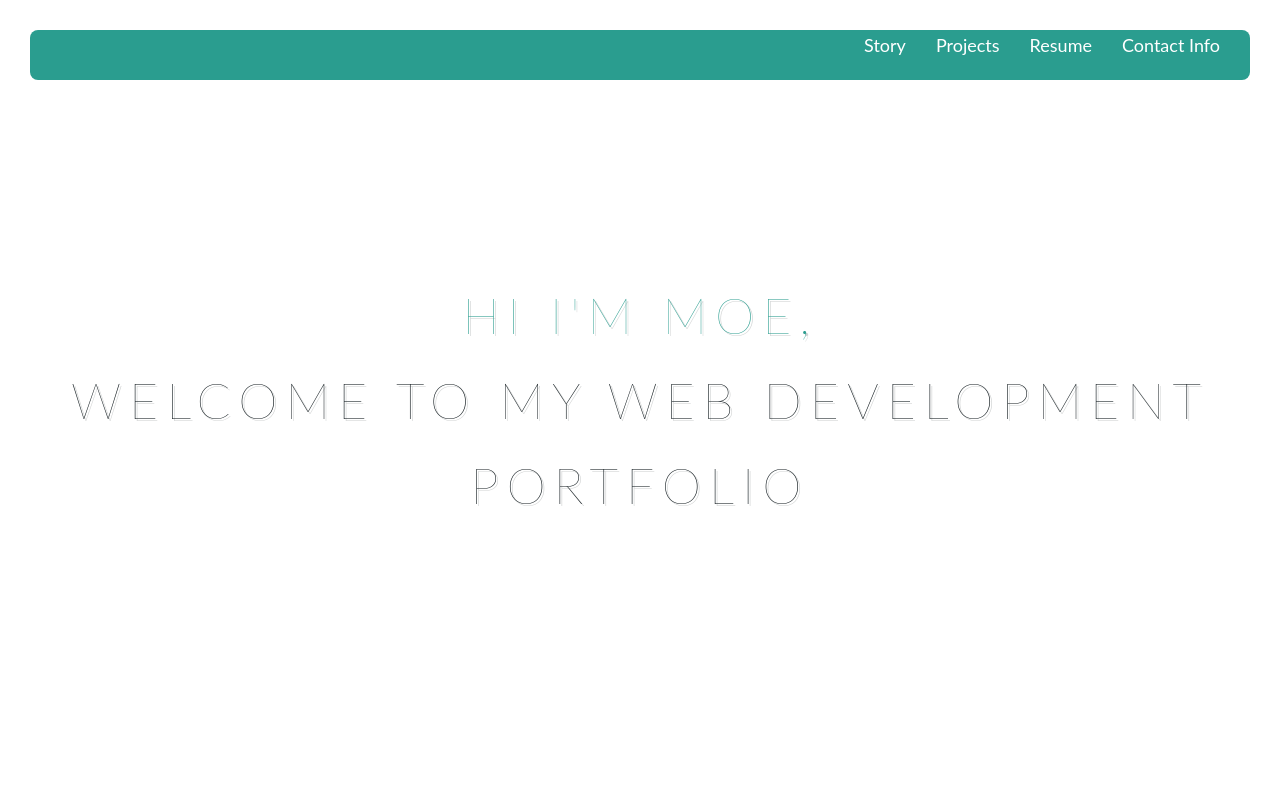
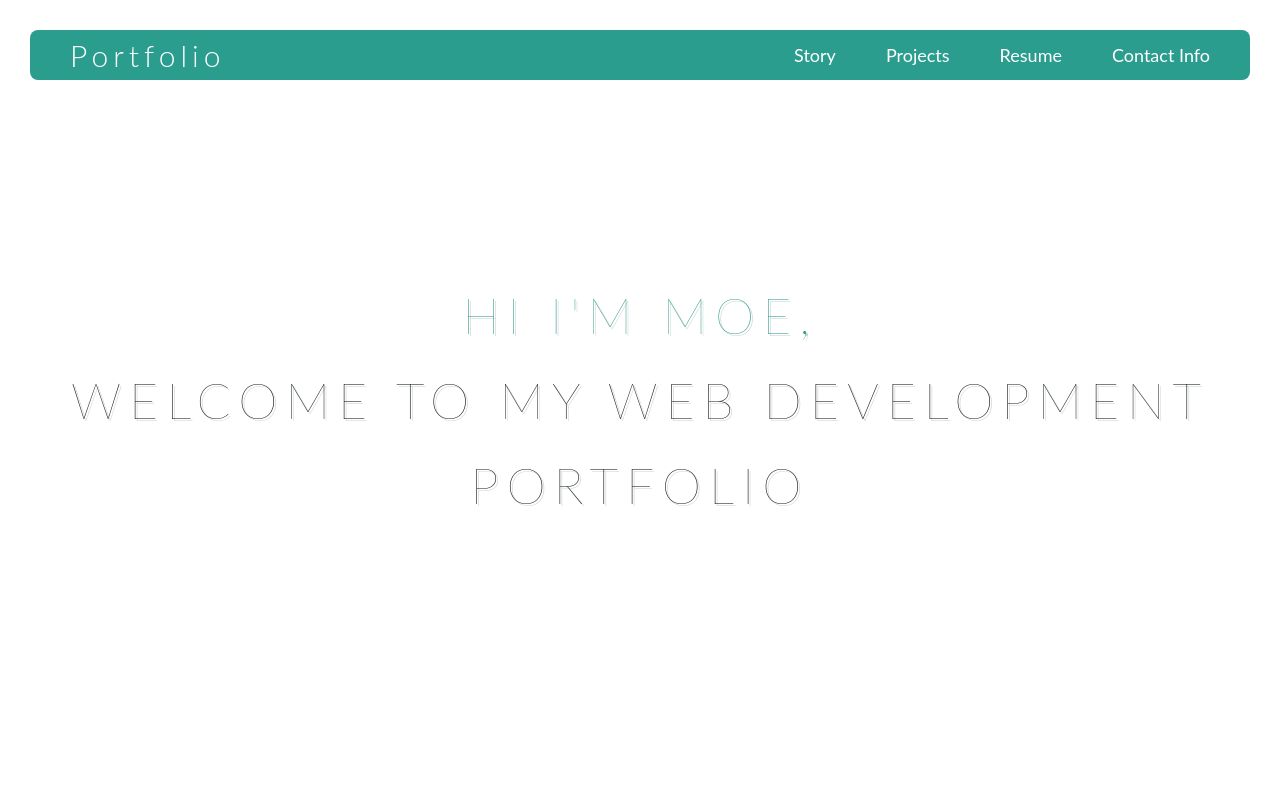
Before and after one commit to JintekiWarrior/Portfolio-Site, a website: page index.html in a window 1280 px wide. Shown: the top 800 px of the page. Drawn offline with Linux system fonts and the light colour scheme.

Commit message:
navbar update

```diff
--- a/index.html
+++ b/index.html
@@ -10,6 +10,7 @@
 <body>
   <section class="navbar">
     <div class="navbar__container">
+      <h3 class="navbar__heading">Portfolio</h3>
       <ul class="navbar__item-list">
         <li class="navbar__item">Story</li>
         <li class="navbar__item">Projects</li>
--- a/sass/layout/_navbar.scss
+++ b/sass/layout/_navbar.scss
@@ -4,6 +4,19 @@
         height: 5rem;
         background-color: $color-primary;
         border-radius: 8px;
+
+        display: flex;
+        justify-content: space-between;
+        align-items: center;
+    }
+
+    &__heading {
+        font-size: 3rem;
+        font-weight: 300;
+        letter-spacing: .5rem;
+        color: #fff;
+        margin-left: 3rem;
+        padding: 1rem;
     }
 
     &__item-list {
@@ -20,7 +33,10 @@
         list-style-type: none;
         margin-right: 3rem;
         height: 100%;
-        vertical-align: center;
+        padding: 1rem;
+
+        display: flex;
+        align-items: center;
     }
 
     &__item:hover {
```
Also changed, not shown: css/style.css.
